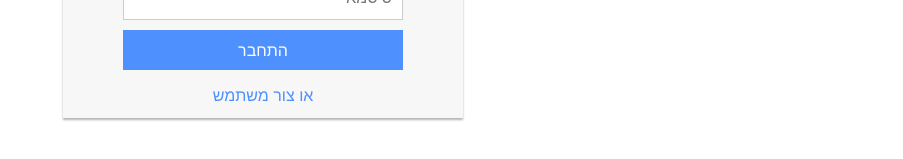
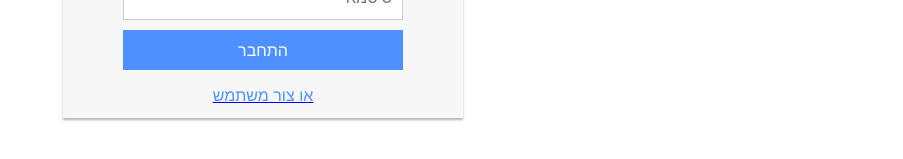
Before and after one commit to odedron100/chat, a React (Create React App) app: page /agents/login in a window 1280 px wide. Shown: the part 419-578 px from the top of the page, without its empty margins (377-1280 px from the left). Built offline with nearby package versions, Linux system fonts and the light colour scheme.

Commit message:
Add link to register page from login page

```diff
--- a/src/LoginForm.js
+++ b/src/LoginForm.js
@@ -1,4 +1,5 @@
 import React, {Component} from 'react';
+import {Link} from "react-router-dom";
 
 class LoginForm extends Component {
 	render() {
@@ -9,7 +10,10 @@ class LoginForm extends Component {
 					<input id="email-input" className="input" type="text" placeholder="כתובת מייל" />
 					<input id="password-input" className="input" type="text" placeholder="סיסמא" />
 					<div id="login-button">התחבר</div>
-					<div id="register-button">או צור משתמש</div>
+
+					<Link to="/agents/register">
+						<div id="register-button">או צור משתמש</div>
+					</Link>
 				</div>
 			</div>
 		);
```
